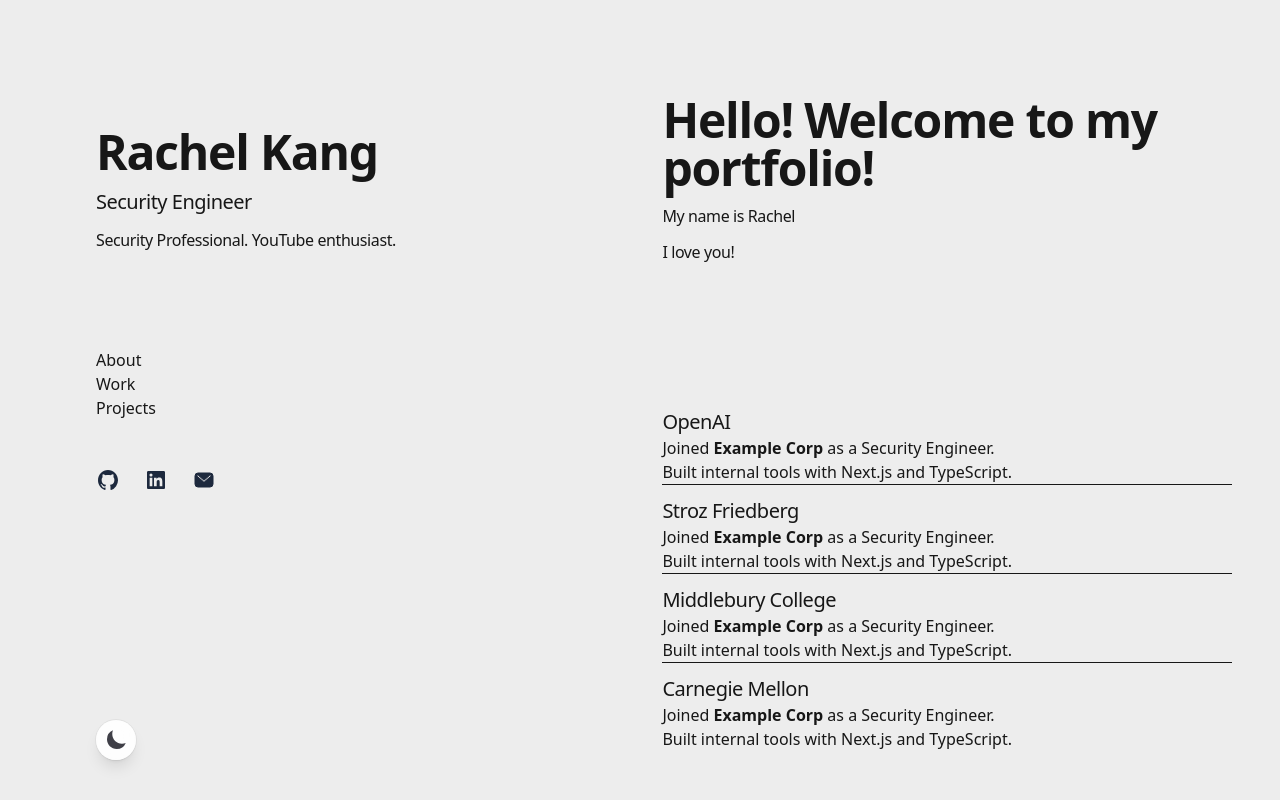
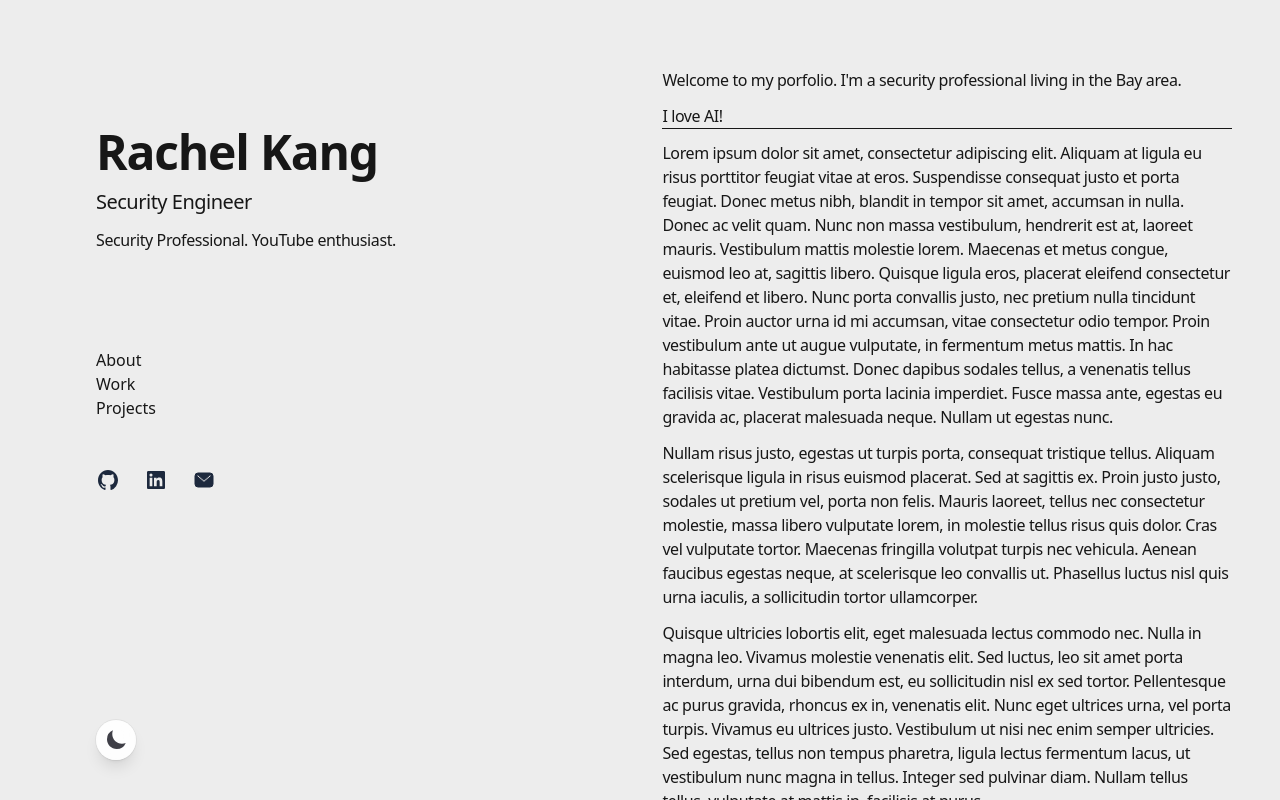
Before and after one commit to rkang821/v2, a Next.js app: page / in a window 1280 px wide. Built offline with nearby package versions, Linux system fonts and the light colour scheme; no server answers.

Commit message:
bug: add footer and padding to footer instead of content wrapper

```diff
--- a/src/app/globals.css
+++ b/src/app/globals.css
@@ -67,12 +67,12 @@ html.dark {
   .header-wrapper {
     @apply relative w-full p-6 mx-auto text-center;
     @apply md:py-10 md:px-12;
-    @apply lg:sticky lg:top-0 lg:h-screen lg:flex lg:flex-col lg:justify-center lg:space-y-8 lg:w-[48%] lg:pl-24 lg:pt-32 lg:text-left;
+    @apply lg:sticky lg:top-0 lg:h-screen lg:flex lg:flex-col lg:justify-center lg:space-y-8 lg:w-[48%] lg:pl-24 lg:pt-32 lg:pb-10 lg:text-left;
   }
 
   /* Main content area */
   .content-wrapper {
-    @apply flex-1 py-24 px-6 lg:px-12 max-w-[72rem] mx-auto;
+    @apply flex-1 px-6 lg:p-10 lg:px-12 lg:py-14 lg:pb-24 max-w-[72rem] mx-auto;
   }
 
   /* Theme switcher placement */
--- a/src/app/layout.tsx
+++ b/src/app/layout.tsx
@@ -28,7 +28,7 @@ export default async function RootLayout({
               <header className="header-wrapper">
                 <Header />
               </header>
-              <main id="content" className="content-wrapper">
+              <main id="content" className="content-wrapper pb-10">
                 {children}
               </main>
             </div>
--- a/src/app/page.tsx
+++ b/src/app/page.tsx
@@ -2,6 +2,7 @@ import React from "react";
 import About from "@/components/sections/about";
 import Experience from "@/components/sections/experience";
 import Projects from "@/components/sections/projects";
+import Footer from "@/components/sections/footer";
 
 export default function Page() {
   return (
@@ -9,6 +10,7 @@ export default function Page() {
       <About />
       <Experience />
       <Projects />
+      <Footer />
     </>
   );
 }
--- /dev/null
+++ b/src/components/sections/footer.tsx
@@ -0,0 +1,15 @@
+//src/components/sections/footer.tsx
+"use client";
+import React from "react";
+import Footer from "@/content/footer.mdx";
+
+export default function FooterSection() {
+  return (
+    <section
+      id="footer"
+      className="mb-16 scroll-mt-16 md:mb-24 lg:pb-32 lg:mb-36 lg:scroll-mt-24"
+    >
+      <Footer />
+    </section>
+  );
+}
--- a/src/content/about.mdx
+++ b/src/content/about.mdx
@@ -1,5 +1,11 @@
-# Hello! Welcome to my portfolio!
+Welcome to my porfolio. I'm a security professional living in the Bay area.
 
-My name is Rachel
+I love AI!
 
-I love you!
+---
+
+Lorem ipsum dolor sit amet, consectetur adipiscing elit. Aliquam at ligula eu risus porttitor feugiat vitae at eros. Suspendisse consequat justo et porta feugiat. Donec metus nibh, blandit in tempor sit amet, accumsan in nulla. Donec ac velit quam. Nunc non massa vestibulum, hendrerit est at, laoreet mauris. Vestibulum mattis molestie lorem. Maecenas et metus congue, euismod leo at, sagittis libero. Quisque ligula eros, placerat eleifend consectetur et, eleifend et libero. Nunc porta convallis justo, nec pretium nulla tincidunt vitae. Proin auctor urna id mi accumsan, vitae consectetur odio tempor. Proin vestibulum ante ut augue vulputate, in fermentum metus mattis. In hac habitasse platea dictumst. Donec dapibus sodales tellus, a venenatis tellus facilisis vitae. Vestibulum porta lacinia imperdiet. Fusce massa ante, egestas eu gravida ac, placerat malesuada neque. Nullam ut egestas nunc.
+
+Nullam risus justo, egestas ut turpis porta, consequat tristique tellus. Aliquam scelerisque ligula in risus euismod placerat. Sed at sagittis ex. Proin justo justo, sodales ut pretium vel, porta non felis. Mauris laoreet, tellus nec consectetur molestie, massa libero vulputate lorem, in molestie tellus risus quis dolor. Cras vel vulputate tortor. Maecenas fringilla volutpat turpis nec vehicula. Aenean faucibus egestas neque, at scelerisque leo convallis ut. Phasellus luctus nisl quis urna iaculis, a sollicitudin tortor ullamcorper.
+
+Quisque ultricies lobortis elit, eget malesuada lectus commodo nec. Nulla in magna leo. Vivamus molestie venenatis elit. Sed luctus, leo sit amet porta interdum, urna dui bibendum est, eu sollicitudin nisl ex sed tortor. Pellentesque ac purus gravida, rhoncus ex in, venenatis elit. Nunc eget ultrices urna, vel porta turpis. Vivamus eu ultrices justo. Vestibulum ut nisi nec enim semper ultricies. Sed egestas, tellus non tempus pharetra, ligula lectus fermentum lacus, ut vestibulum nunc magna in tellus. Integer sed pulvinar diam. Nullam tellus tellus, vulputate at mattis in, facilisis at purus.
--- a/src/content/experience.mdx
+++ b/src/content/experience.mdx
@@ -23,3 +23,11 @@
 
 - Joined **Example Corp** as a Security Engineer.
 - Built internal tools with Next.js and TypeScript.
+
+---
+
+Lorem ipsum dolor sit amet, consectetur adipiscing elit. Aliquam at ligula eu risus porttitor feugiat vitae at eros. Suspendisse consequat justo et porta feugiat. Donec metus nibh, blandit in tempor sit amet, accumsan in nulla. Donec ac velit quam. Nunc non massa vestibulum, hendrerit est at, laoreet mauris. Vestibulum mattis molestie lorem. Maecenas et metus congue, euismod leo at, sagittis libero. Quisque ligula eros, placerat eleifend consectetur et, eleifend et libero. Nunc porta convallis justo, nec pretium nulla tincidunt vitae. Proin auctor urna id mi accumsan, vitae consectetur odio tempor. Proin vestibulum ante ut augue vulputate, in fermentum metus mattis. In hac habitasse platea dictumst. Donec dapibus sodales tellus, a venenatis tellus facilisis vitae. Vestibulum porta lacinia imperdiet. Fusce massa ante, egestas eu gravida ac, placerat malesuada neque. Nullam ut egestas nunc.
+
+Nullam risus justo, egestas ut turpis porta, consequat tristique tellus. Aliquam scelerisque ligula in risus euismod placerat. Sed at sagittis ex. Proin justo justo, sodales ut pretium vel, porta non felis. Mauris laoreet, tellus nec consectetur molestie, massa libero vulputate lorem, in molestie tellus risus quis dolor. Cras vel vulputate tortor. Maecenas fringilla volutpat turpis nec vehicula. Aenean faucibus egestas neque, at scelerisque leo convallis ut. Phasellus luctus nisl quis urna iaculis, a sollicitudin tortor ullamcorper.
+
+Quisque ultricies lobortis elit, eget malesuada lectus commodo nec. Nulla in magna leo. Vivamus molestie venenatis elit. Sed luctus, leo sit amet porta interdum, urna dui bibendum est, eu sollicitudin nisl ex sed tortor. Pellentesque ac purus gravida, rhoncus ex in, venenatis elit. Nunc eget ultrices urna, vel porta turpis. Vivamus eu ultrices justo. Vestibulum ut nisi nec enim semper ultricies. Sed egestas, tellus non tempus pharetra, ligula lectus fermentum lacus, ut vestibulum nunc magna in tellus. Integer sed pulvinar diam. Nullam tellus tellus, vulputate at mattis in, facilisis at purus.
--- /dev/null
+++ b/src/content/footer.mdx
@@ -0,0 +1 @@
+Built with Next.js and Tailwind CSS, deployed with Vercel by Rachel Kang.
--- a/src/content/projects.mdx
+++ b/src/content/projects.mdx
@@ -1 +1,9 @@
 # This is a list of my projects
+
+---
+
+Lorem ipsum dolor sit amet, consectetur adipiscing elit. Aliquam at ligula eu risus porttitor feugiat vitae at eros. Suspendisse consequat justo et porta feugiat. Donec metus nibh, blandit in tempor sit amet, accumsan in nulla. Donec ac velit quam. Nunc non massa vestibulum, hendrerit est at, laoreet mauris. Vestibulum mattis molestie lorem. Maecenas et metus congue, euismod leo at, sagittis libero. Quisque ligula eros, placerat eleifend consectetur et, eleifend et libero. Nunc porta convallis justo, nec pretium nulla tincidunt vitae. Proin auctor urna id mi accumsan, vitae consectetur odio tempor. Proin vestibulum ante ut augue vulputate, in fermentum metus mattis. In hac habitasse platea dictumst. Donec dapibus sodales tellus, a venenatis tellus facilisis vitae. Vestibulum porta lacinia imperdiet. Fusce massa ante, egestas eu gravida ac, placerat malesuada neque. Nullam ut egestas nunc.
+
+Nullam risus justo, egestas ut turpis porta, consequat tristique tellus. Aliquam scelerisque ligula in risus euismod placerat. Sed at sagittis ex. Proin justo justo, sodales ut pretium vel, porta non felis. Mauris laoreet, tellus nec consectetur molestie, massa libero vulputate lorem, in molestie tellus risus quis dolor. Cras vel vulputate tortor. Maecenas fringilla volutpat turpis nec vehicula. Aenean faucibus egestas neque, at scelerisque leo convallis ut. Phasellus luctus nisl quis urna iaculis, a sollicitudin tortor ullamcorper.
+
+Quisque ultricies lobortis elit, eget malesuada lectus commodo nec. Nulla in magna leo. Vivamus molestie venenatis elit. Sed luctus, leo sit amet porta interdum, urna dui bibendum est, eu sollicitudin nisl ex sed tortor. Pellentesque ac purus gravida, rhoncus ex in, venenatis elit. Nunc eget ultrices urna, vel porta turpis. Vivamus eu ultrices justo. Vestibulum ut nisi nec enim semper ultricies. Sed egestas, tellus non tempus pharetra, ligula lectus fermentum lacus, ut vestibulum nunc magna in tellus. Integer sed pulvinar diam. Nullam tellus tellus, vulputate at mattis in, facilisis at purus.
```
Also changed, not shown: 1 other file (tests, documents, lock files or other folders).
